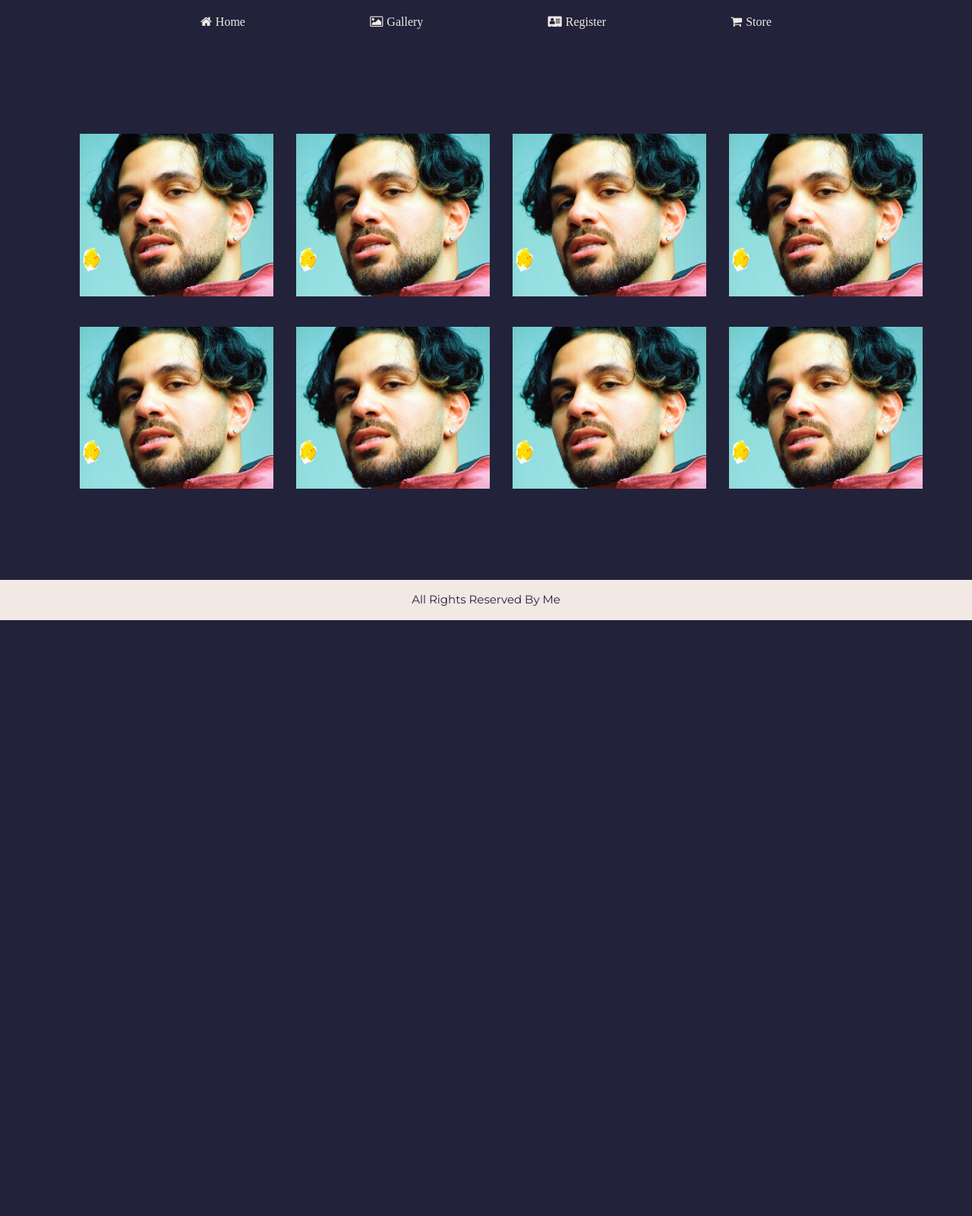
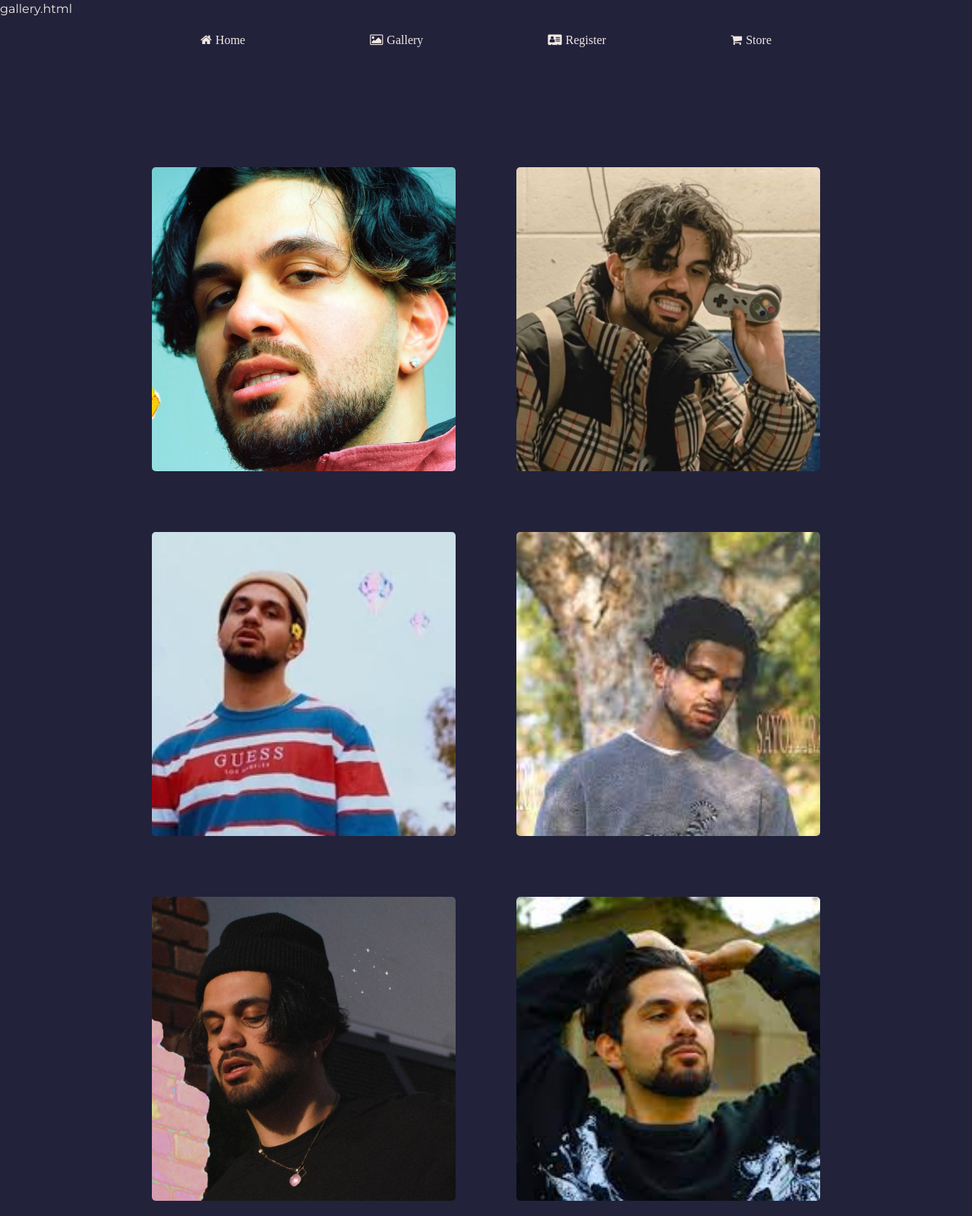
Before and after one commit to UdhavFr/Aries, a plain HTML site: page gallery.html in a window 1280 px wide. Shown: the top 1600 px of the page at 76% size. Before the commit the page ends 816 px from the top, so only its background shows below. Drawn offline with nearby package versions, Linux system fonts and the light colour scheme.

Commit message:
Update gallery.html

```diff
--- a/gallery.html
+++ b/gallery.html
@@ -1,3 +1,4 @@
+gallery.html
 <!DOCTYPE html>
 <html lang="en">
 
@@ -18,9 +19,17 @@
             width: 600px;
         }
 
+        .wrapper {
+            display: flex;
+            flex-wrap: wrap;
+            justify-content: center;
+        }
+
         .wrapper img {
-            margin: 20px;
+            width: 400px;
+            height: 400px;
             object-fit: cover;
+            margin: 40px;
         }
 
         .img-container {
@@ -64,33 +73,60 @@
         <a href="register.html"><i class="fa fa-address-card">Register</i></a>
         <a href="store.html"><i class="fa fa-shopping-cart" aria-hidden="true">Store</i></a>
     </nav>
-    <div class="container wrapper">
-        <div class="row">
-            <div class="col-lg-3 col-md-4 col-sm-6">
-                <img class="img-fluid" src="gallery/Aries-png.jpg" alt="">
+    <div class="wrapper">
+        <div class="img-container">
+            <img class="roundimg" src="gallery/Aries-png.jpg" alt="">
+            <div class="overlay">
+                <span>Don't wake me up</span>
             </div>
-            <div class="col-lg-3 col-md-4 col-sm-6">
-                <img class="img-fluid" src="gallery/Aries-png.jpg" alt="">
+        </div>
+        <div class="img-container">
+            <img class="roundimg" src="2.jpg" alt="">
+            <div class="overlay">
+                <span>I'm way too deep</span>
             </div>
-            <div class="col-lg-3 col-md-4 col-sm-6">
-                <img class="img-fluid" src="gallery/Aries-png.jpg" alt="">
+        </div>
+        <div class="img-container">
+            <img class="roundimg" src="gallery/Aries_-_SAYONARA.webp" alt="">
+            <div class="overlay">
+                <span>Way too deep</span>
             </div>
-            <div class="col-lg-3 col-md-4 col-sm-6">
-                <img class="img-fluid" src="gallery/Aries-png.jpg" alt="">
+        </div>
+        <div class="img-container">
+            <img class="roundimg" src="gallery/download.jpg" alt="">
+            <div class="overlay">
+                <span>Way to deep</span>
             </div>
-            <div class="col-lg-3 col-md-4 col-sm-6">
-                <img class="img-fluid" src="gallery/Aries-png.jpg" alt="">
+        </div>
+        <div class="img-container">
+            <img class="roundimg" src="3.jpg" alt="">
+            <div class="overlay">
+                <span>Won't come down for a little while longer</span>
             </div>
-            <div class="col-lg-3 col-md-4 col-sm-6">
-                <img class="img-fluid" src="gallery/Aries-png.jpg" alt="">
+        </div>
+        <div class="img-container">
+            <img class="roundimg" src="gallery/images.jpg" alt="">
+            <div class="overlay">
+                <span>How come all these calls going to the same number?</span>
             </div>
-            <div class="col-lg-3 col-md-4 col-sm-6">
-                <img class="img-fluid" src="gallery/Aries-png.jpg" alt="">
+        </div>
+        <div class="img-container">
+            <img src="gallery/unnamed.jpg" alt="">
+            <div class="overlay">
+                <span>Might cash out 'fore I touch down</span>
             </div>
-            <div class="col-lg-3 col-md-4 col-sm-6">
-                <img class="img-fluid" src="gallery/Aries-png.jpg" alt="">
+        </div>
+        <div class="img-container">
+            <img class="roundimg" src="1.jpg" alt="">
+            <div class="overlay">
+                <span>Know that all I can reach is prolly</span>
             </div>
-
+        </div>
+        <div class="img-container">
+            <img class="roundimg" src="4.jpg" alt="">
+            <div class="overlay">
+                <span>Way too deep</span>
+            </div>
         </div>
     </div>
     <footer>
```
